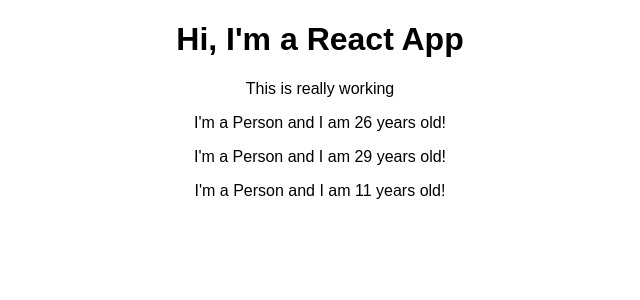
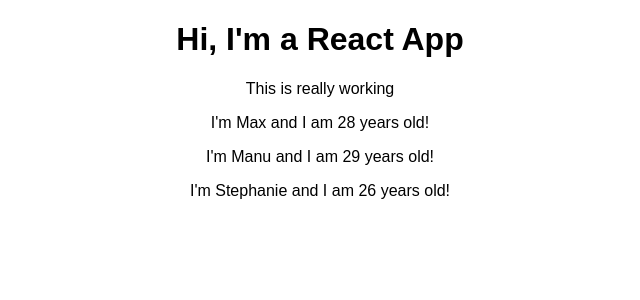
Before and after one commit to filescoder/react, a React (Create React App) app in the folder react-complete-guide/: page / in a window 1280 px wide. Shown: the top 300 px of the page, without its empty margins (320-960 px from the left). Built offline with nearby package versions, Linux system fonts and the light colour scheme.

Commit message:
3.12 - Working with Props

```diff
--- a/react-complete-guide/src/App.js
+++ b/react-complete-guide/src/App.js
@@ -8,9 +8,9 @@
       <div className="App">
         <h1>Hi, I'm a React App</h1>
         <p>This is really working</p>
-        <Person />
-        <Person />
-        <Person />
+        <Person name="Max" age="28"/>
+        <Person name="Manu" age="29">My Hobbies: Racing</Person>
+        <Person name="Stephanie" age="26"/>
       </div>
     );
     // return React.createElement('div', {className: 'App'}, React.createElement('h1', null, 'I\m a React App!!!'));
--- a/react-complete-guide/src/Person/Person.js
+++ b/react-complete-guide/src/Person/Person.js
@@ -1,7 +1,7 @@
 import React from 'react';
 
-const person = () => {
-    return <p>I'm a Person and I am {Math.floor(Math.random() * 30)} years old!</p>
+const person = (props) => {
+    return <p>I'm {props.name} and I am {props.age} years old!</p>
 }
 
 export default person;
```
